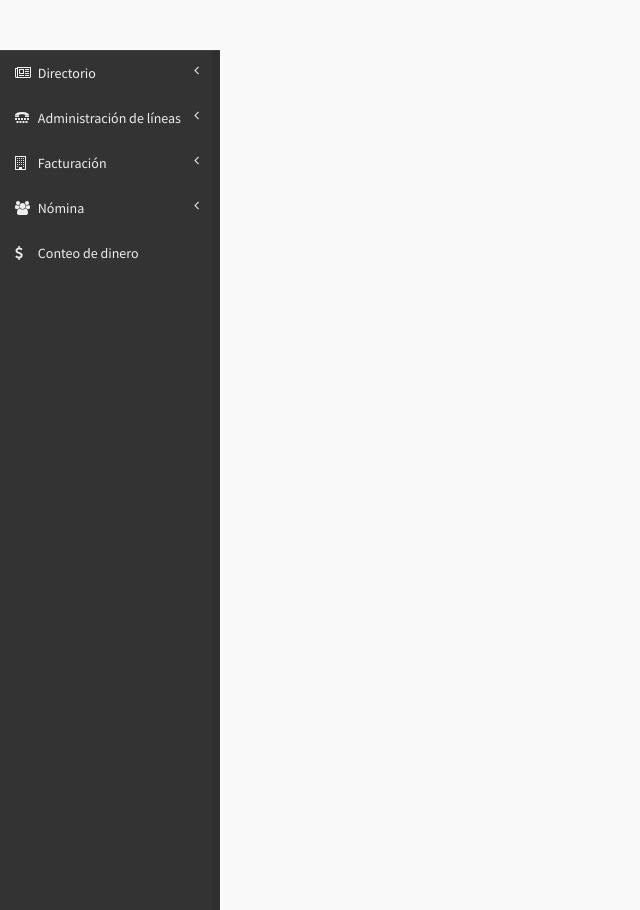
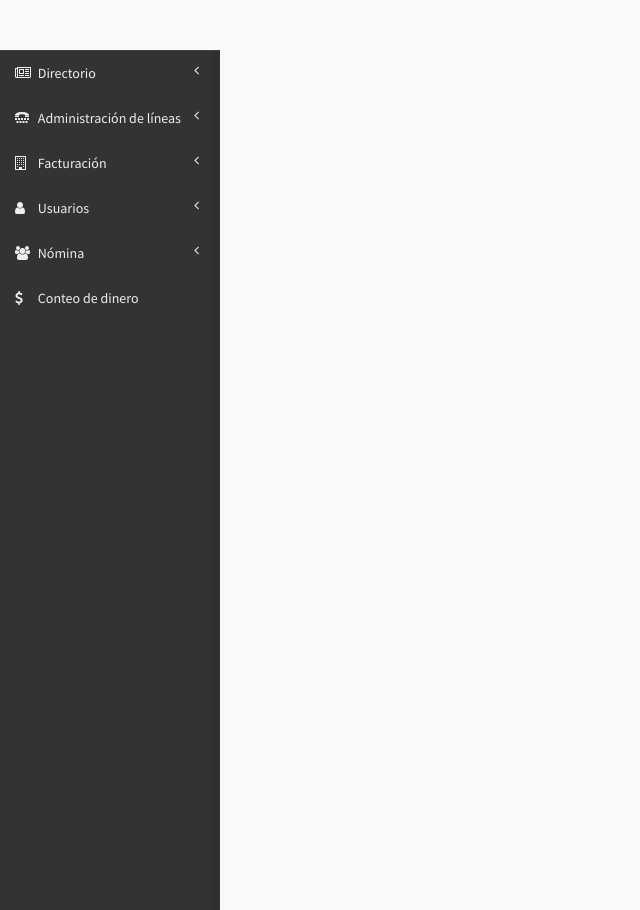
Before and after one commit to eazapatao/motoros, a PHP site: template application/views/templates/user_sidebar.php in a window 1280 px wide. Shown: the whole page, without its empty margins (0-640 px from the left). Run offline with PHP 8.4, Linux system fonts and the light colour scheme; the template is opened without the code that fills it, so the values that code supplies are empty; some libraries are stand-ins or nearby versions.

Commit message:
vista de usuarios igual para todos

```diff
--- a/application/views/templates/user_sidebar.php
+++ b/application/views/templates/user_sidebar.php
@@ -50,7 +50,21 @@
 
                 </ul>
             </li>
+            <li class="treeview <?php if($label == "usu") echo "active" ?>">
+                <a href="#">
+                    <i class="fa fa-user"></i>
+                    <span>Usuarios</span>
+                    <i class="fa fa-angle-left pull-right"></i>
+                </a>
 
+                <ul class="treeview-menu">
+
+                    <li <?php if($label2 == "new") echo "class=active" ?>><a href="<?= base_url()?>usuario"><i class="fa fa-angle-double-right"></i>Listar usuarios</a></li>
+
+
+                </ul>
+
+            </li>
 
             <li class="treeview <?php if($label == "nom") echo "active" ?>">
                 <a href="#">
```
